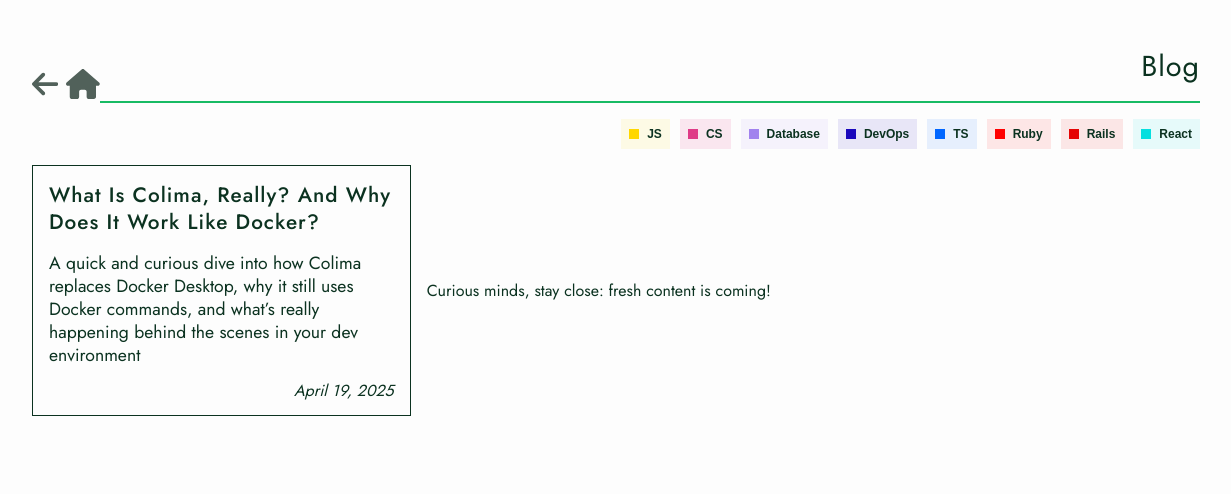
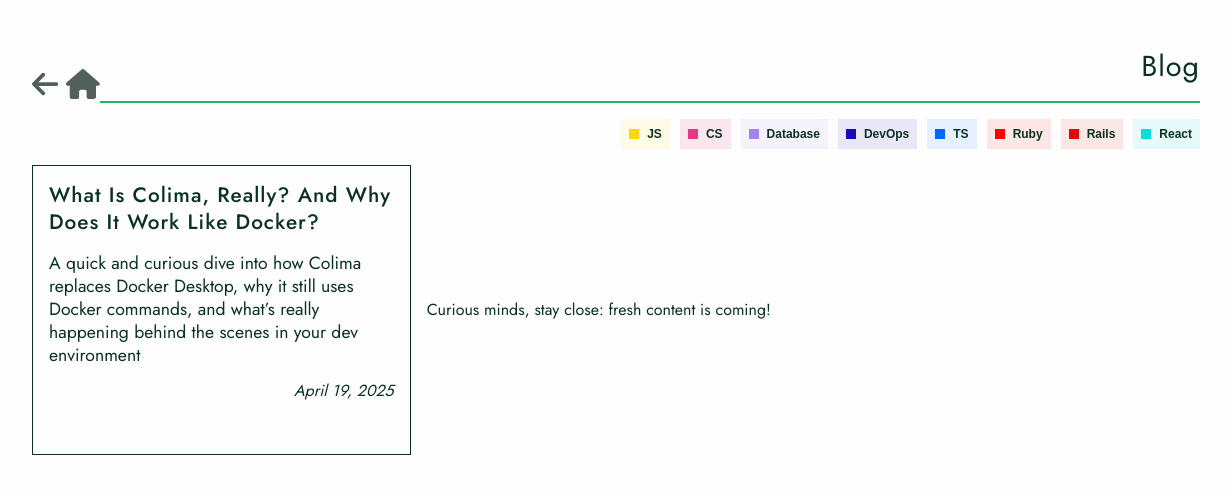
Before and after one commit to JackGarrus/nadyg-website, a Next.js app: page /blog in a window 1536 px wide. Shown: the top 494 px of the page, without its empty margins (152-1383 px from the left). Built offline with nearby package versions, Linux system fonts and the light colour scheme.

Commit message:
fix responsivity

```diff
--- a/src/app/components/ArticleCards.module.css
+++ b/src/app/components/ArticleCards.module.css
@@ -48,7 +48,15 @@
 
 @media screen and (min-width: 1024px) {
   .card_inner {
+    max-height: 290px;
     border: 1px solid var(--normal);
     padding: 1rem;
   }
 }
+
+@media screen and (min-width: 1366px) {
+  .card_inner {
+    min-height: 290px;
+    max-height: 290px;
+  }
+}
--- a/src/app/page.module.css
+++ b/src/app/page.module.css
@@ -1,5 +1,4 @@
 .page {
-  height: 100%;
   display: flex;
   align-items: center;
   justify-content: center;
```
